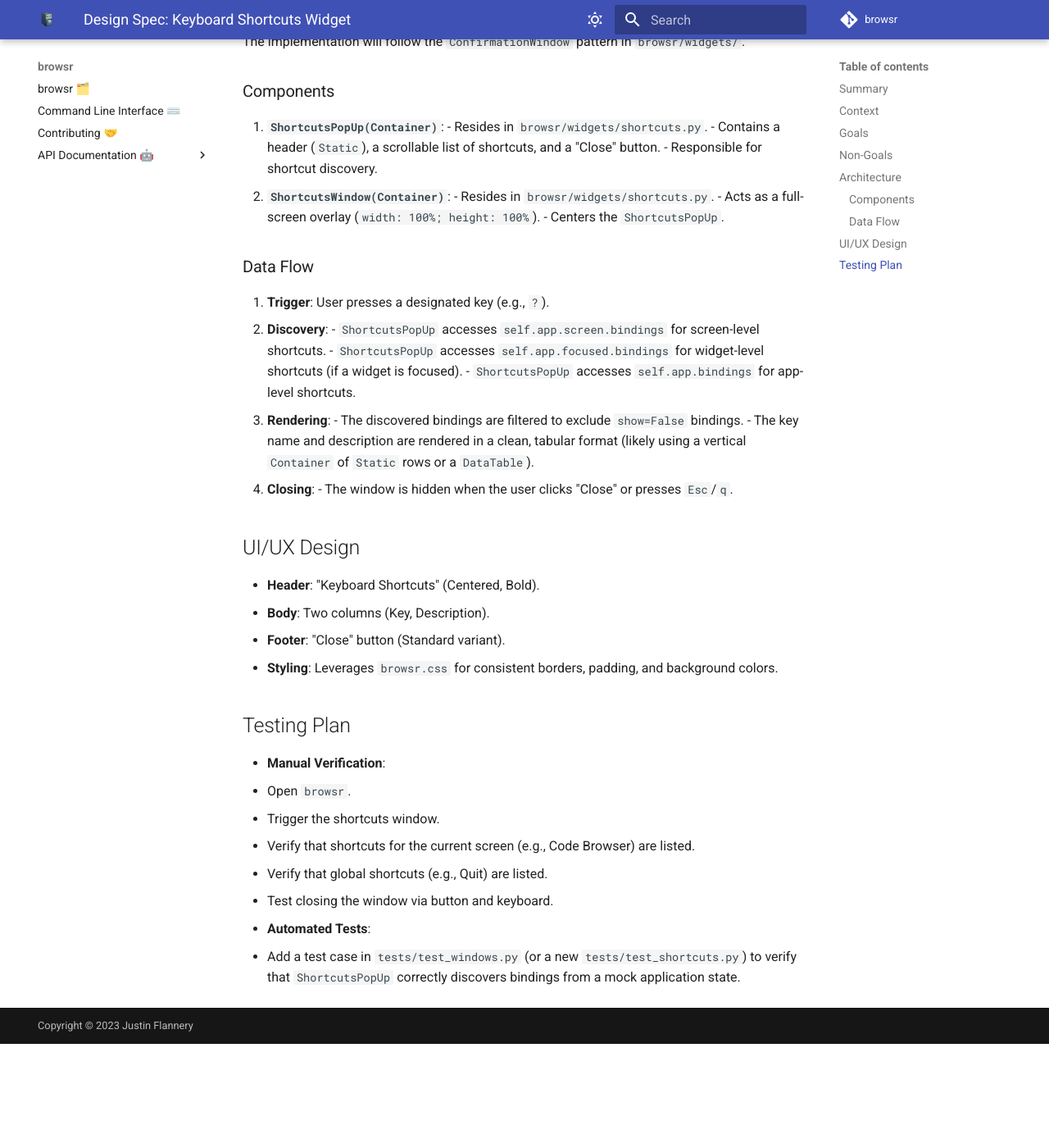
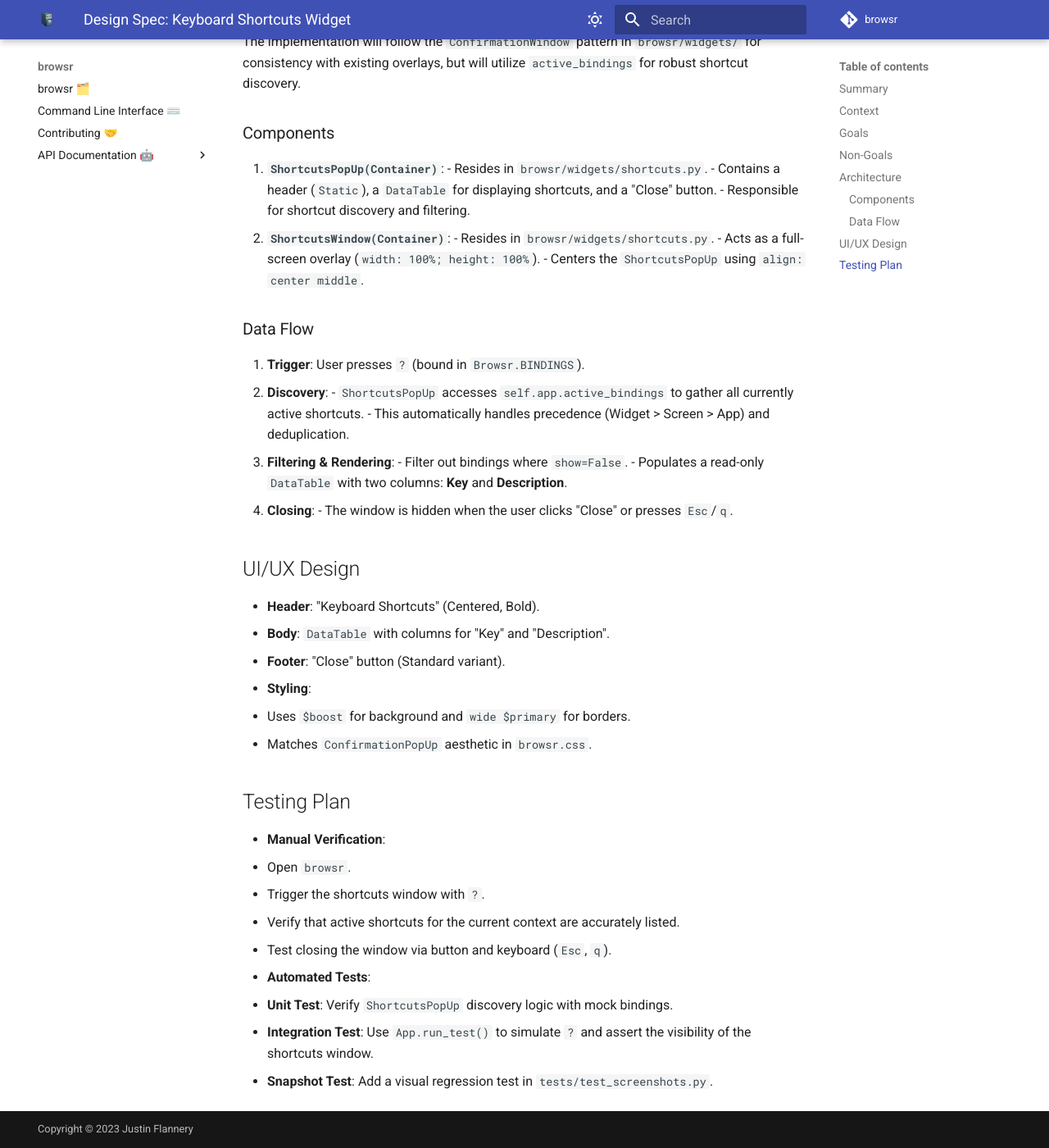
Before and after one commit to juftin/browsr, an MkDocs documentation site: the page built from docs/superpowers/specs/2026-03-30-keyboard-shortcuts-widget-design.md, in a window 1280 px wide and 1400 px high, scrolled down 862 px. Shown: the whole window at 82% size. Built offline with MkDocs 1.6.1 and Material for MkDocs 9.7.7, drawn with Linux system fonts in a browser that asks for light colours; comment, search, counter and statistics services are not loaded; before the commit the page ends 2135 px from its top, so only the background shows below that; some of the changed text lies outside the part shown.

Commit message:
♻️ (docs): Refine design spec for Keyboard Shortcuts widget

```diff
--- a/docs/superpowers/specs/2026-03-30-keyboard-shortcuts-widget-design.md
+++ b/docs/superpowers/specs/2026-03-30-keyboard-shortcuts-widget-design.md
@@ -1,57 +1,59 @@
 # Design Spec: Keyboard Shortcuts Widget
 
 ## Summary
-Create a `ShortcutsWindow` and `ShortcutsPopUp` widget to display active keyboard shortcuts in `browsr`. This widget will follow the established `ConfirmationWindow` pattern but focus on dynamic shortcut discovery.
+Create a `ShortcutsWindow` and `ShortcutsPopUp` widget to display active keyboard shortcuts in `browsr`. This widget will follow the established `ConfirmationWindow` pattern but focus on dynamic shortcut discovery using modern Textual practices.
 
 ## Context
-Users often need a quick reference for available keyboard shortcuts without leaving the application. A popup window triggered by `?` or a similar key provides a non-intrusive way to surface this information.
+Users often need a quick reference for available keyboard shortcuts without leaving the application. A popup window triggered by `?` provides a non-intrusive way to surface this information.
 
 ## Goals
 - Display all currently active keyboard shortcuts (Global, Screen-level, and Widget-level).
 - Match the visual style of the existing `ConfirmationPopUp`.
-- Ensure the information is always up-to-date by using dynamic discovery.
+- Ensure the information is always up-to-date and deduplicated using dynamic discovery.
 
 ## Non-Goals
 - Allowing users to remap keys within this widget.
 - Supporting complex filtering or searching of shortcuts.
 
 ## Architecture
-The implementation will follow the `ConfirmationWindow` pattern in `browsr/widgets/`.
+The implementation will follow the `ConfirmationWindow` pattern in `browsr/widgets/` for consistency with existing overlays, but will utilize `active_bindings` for robust shortcut discovery.
 
 ### Components
 1. **`ShortcutsPopUp(Container)`**:
    - Resides in `browsr/widgets/shortcuts.py`.
-   - Contains a header (`Static`), a scrollable list of shortcuts, and a "Close" button.
-   - Responsible for shortcut discovery.
+   - Contains a header (`Static`), a `DataTable` for displaying shortcuts, and a "Close" button.
+   - Responsible for shortcut discovery and filtering.
 2. **`ShortcutsWindow(Container)`**:
    - Resides in `browsr/widgets/shortcuts.py`.
    - Acts as a full-screen overlay (`width: 100%; height: 100%`).
-   - Centers the `ShortcutsPopUp`.
+   - Centers the `ShortcutsPopUp` using `align: center middle`.
 
 ### Data Flow
-1. **Trigger**: User presses a designated key (e.g., `?`).
+1. **Trigger**: User presses `?` (bound in `Browsr.BINDINGS`).
 2. **Discovery**:
-   - `ShortcutsPopUp` accesses `self.app.screen.bindings` for screen-level shortcuts.
-   - `ShortcutsPopUp` accesses `self.app.focused.bindings` for widget-level shortcuts (if a widget is focused).
-   - `ShortcutsPopUp` accesses `self.app.bindings` for app-level shortcuts.
-3. **Rendering**:
-   - The discovered bindings are filtered to exclude `show=False` bindings.
-   - The key name and description are rendered in a clean, tabular format (likely using a vertical `Container` of `Static` rows or a `DataTable`).
+   - `ShortcutsPopUp` accesses `self.app.active_bindings` to gather all currently active shortcuts.
+   - This automatically handles precedence (Widget > Screen > App) and deduplication.
+3. **Filtering & Rendering**:
+   - Filter out bindings where `show=False`.
+   - Populates a read-only `DataTable` with two columns: **Key** and **Description**.
 4. **Closing**:
    - The window is hidden when the user clicks "Close" or presses `Esc`/`q`.
 
 ## UI/UX Design
 - **Header**: "Keyboard Shortcuts" (Centered, Bold).
-- **Body**: Two columns (Key, Description).
+- **Body**: `DataTable` with columns for "Key" and "Description".
 - **Footer**: "Close" button (Standard variant).
-- **Styling**: Leverages `browsr.css` for consistent borders, padding, and background colors.
+- **Styling**:
+  - Uses `$boost` for background and `wide $primary` for borders.
+  - Matches `ConfirmationPopUp` aesthetic in `browsr.css`.
 
 ## Testing Plan
 - **Manual Verification**:
   - Open `browsr`.
-  - Trigger the shortcuts window.
-  - Verify that shortcuts for the current screen (e.g., Code Browser) are listed.
-  - Verify that global shortcuts (e.g., Quit) are listed.
-  - Test closing the window via button and keyboard.
+  - Trigger the shortcuts window with `?`.
+  - Verify that active shortcuts for the current context are accurately listed.
+  - Test closing the window via button and keyboard (`Esc`, `q`).
 - **Automated Tests**:
-  - Add a test case in `tests/test_windows.py` (or a new `tests/test_shortcuts.py`) to verify that `ShortcutsPopUp` correctly discovers bindings from a mock application state.
+  - **Unit Test**: Verify `ShortcutsPopUp` discovery logic with mock bindings.
+  - **Integration Test**: Use `App.run_test()` to simulate `?` and assert the visibility of the shortcuts window.
+  - **Snapshot Test**: Add a visual regression test in `tests/test_screenshots.py`.
```
